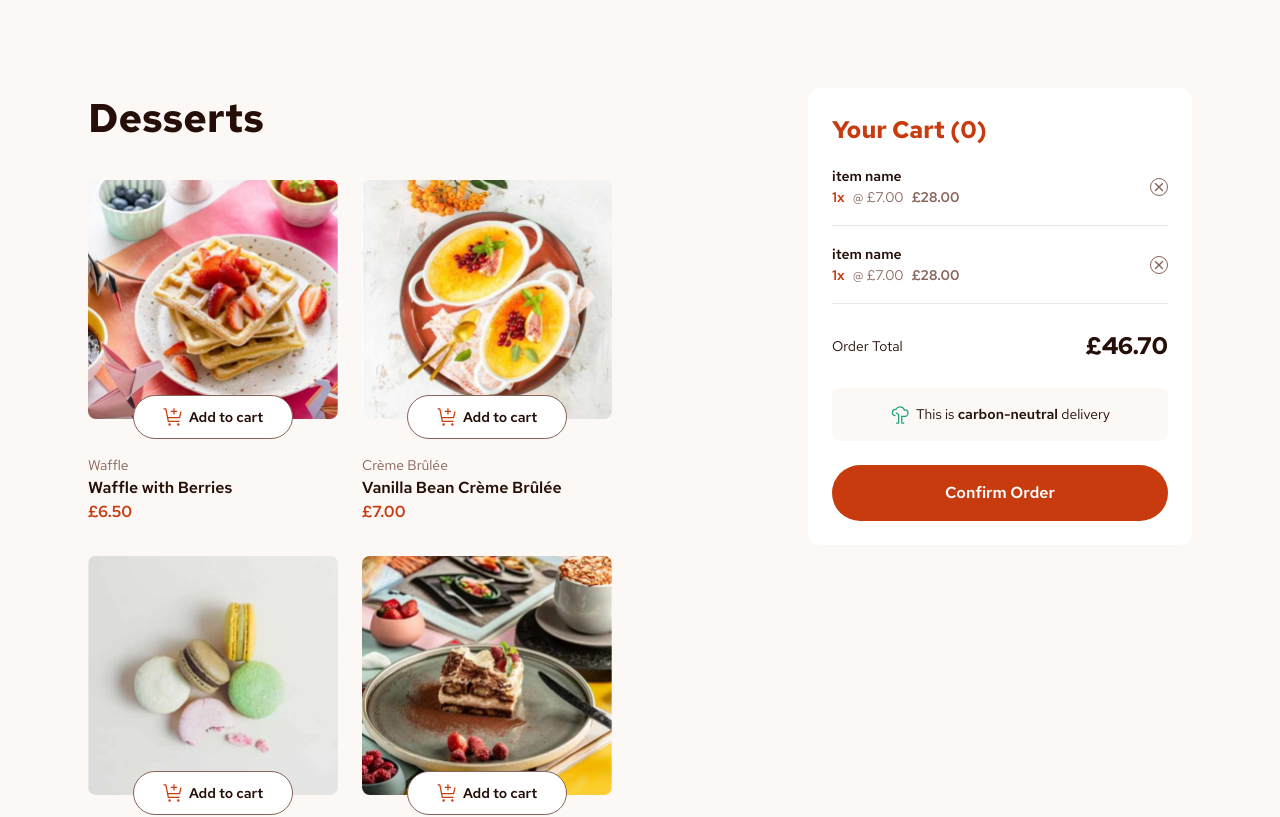
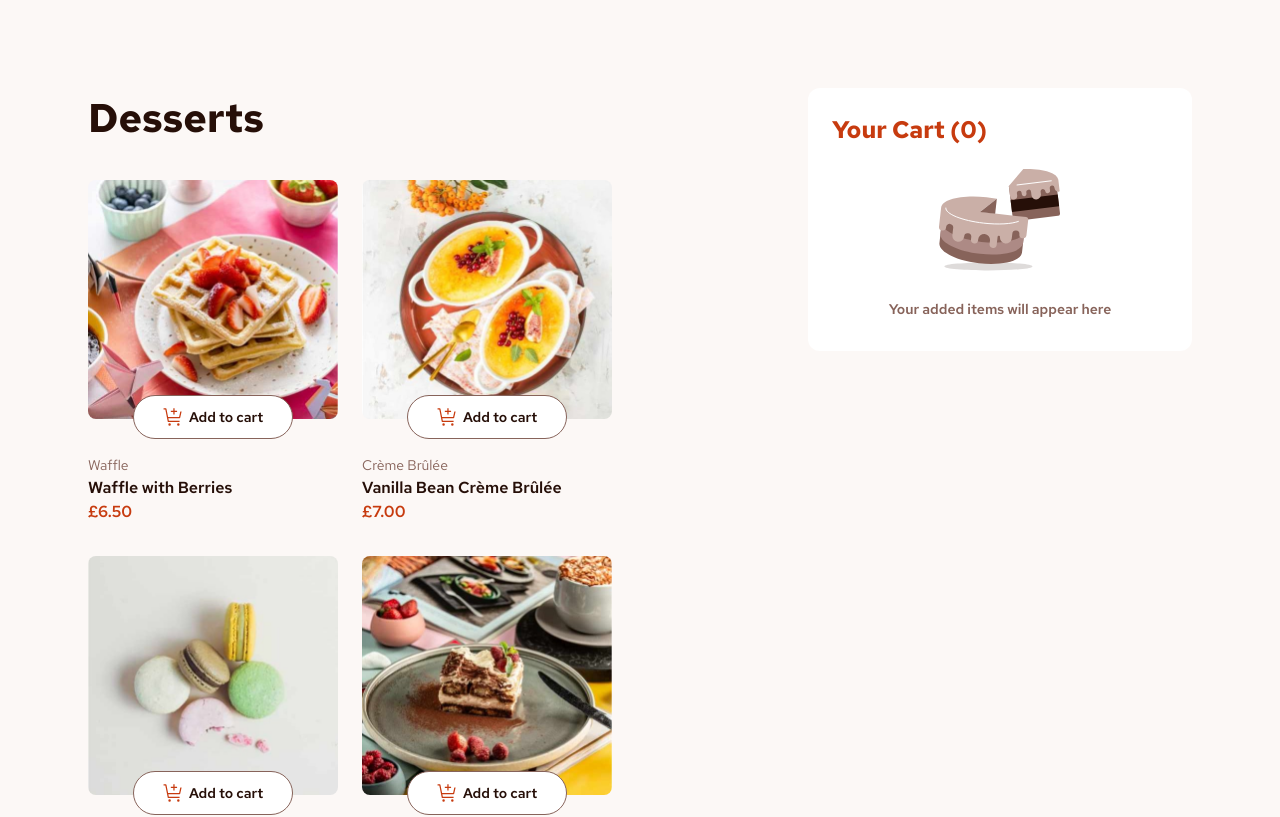
Before and after one commit to anetakasprzak/fm-product-list-cart, a React (Vite) app: page / in a window 1280 px wide. Shown: the top 817 px of the page. Built offline with nearby package versions, Linux system fonts and the light colour scheme.

Commit message:
increase/decrease item quantity in cart

```diff
--- a/src/App.tsx
+++ b/src/App.tsx
@@ -3,20 +3,56 @@ import Card from "./components/Card";
 import { fakeData } from "./data";
 import { useState } from "react";
 
+export type CartItem = { id: number; quantity: number };
+
 function App() {
-  const [productsInTheCart, setProductsInTheCart] = useState([
-    {
-      image: {
-        thumbnail: "./assets/images/image-waffle-thumbnail.jpg",
-        mobile: "./assets/images/image-waffle-mobile.jpg",
-        tablet: "./assets/images/image-waffle-tablet.jpg",
-        desktop: "./assets/images/image-waffle-desktop.jpg",
-      },
-      name: "Waffle with Berries",
-      category: "Waffle",
-      price: 6.5,
-    },
-  ]);
+  const [cartItems, setCartItems] = useState<CartItem[]>([]);
+
+  const getItemQuantity = (id: number) =>
+    cartItems.find((item) => item.id === id)?.quantity || 0;
+
+  const cartQuantity = cartItems.reduce(
+    (quantity, item) => item.quantity + quantity,
+    0
+  );
+
+  const increaseCartQuantity = (id: number) => {
+    return setCartItems((currItems) => {
+      if (currItems.find((item) => item.id === id) == null) {
+        return [...currItems, { id, quantity: 1 }];
+      } else {
+        return currItems.map((item) => {
+          if (item.id === id) {
+            return { ...item, quantity: item.quantity + 1 };
+          } else {
+            return item;
+          }
+        });
+      }
+    });
+  };
+
+  const decreaseCartQuantity = (id: number) => {
+    return setCartItems((currItems) => {
+      if (currItems.find((item) => item.id === id)?.quantity === 1) {
+        return currItems.filter((item) => item.id !== id);
+      } else {
+        return currItems.map((item) => {
+          if (item.id === id) {
+            return { ...item, quantity: item.quantity - 1 };
+          } else {
+            return item;
+          }
+        });
+      }
+    });
+  };
+
+  // const removeCartItem = (id: number) => {
+  //   return setCartItems((currItems) =>
+  //     currItems.filter((item) => item.id !== id)
+  //   );
+  // };
 
   return (
     <div className="bg-[#FCF8F6] p-[8.8rem] lg:py-[7rem] lg:px-[6rem] xsm:py-[5rem] xsm:px-[2rem]">
@@ -30,12 +66,14 @@ function App() {
               <Card
                 key={item.name}
                 item={item}
-                setProductsInTheCart={setProductsInTheCart}
+                getItemQuantity={getItemQuantity}
+                increaseCartQuantity={increaseCartQuantity}
+                decreaseCartQuantity={decreaseCartQuantity}
               />
             ))}
           </div>
         </div>
-        <Cart productsInTheCart={productsInTheCart} />
+        <Cart cartItems={cartItems} cartQuantity={cartQuantity} />
       </div>
     </div>
   );
--- a/src/components/Card.tsx
+++ b/src/components/Card.tsx
@@ -1,31 +1,20 @@
-import { useState } from "react";
+import { MenuItem } from "../data";
 
 interface CardProps {
-  item: {
-    image: {
-      thumbnail: string;
-      mobile: string;
-      tablet: string;
-      desktop: string;
-    };
-    name: string;
-    category: string;
-    price: number;
-  };
+  item: MenuItem;
+  getItemQuantity: (id: number) => number;
+  increaseCartQuantity: (id: number) => void;
+  decreaseCartQuantity: (id: number) => void;
 }
 
-function Card({ item }: CardProps) {
+function Card({
+  item,
+  getItemQuantity,
+  increaseCartQuantity,
+  decreaseCartQuantity,
+}: CardProps) {
   const { name, category, price, image } = item || {};
-  const [quantity, setQuantity] = useState(0);
-
-  const decrease = () => {
-    if (quantity === 0) return;
-    setQuantity((quantity) => quantity - 1);
-  };
-
-  const increase = () => {
-    setQuantity((quantity) => quantity + 1);
-  };
+  const quantity = getItemQuantity(item.id);
 
   return (
     <div>
@@ -42,10 +31,10 @@ function Card({ item }: CardProps) {
         </picture>
 
         <div>
-          {quantity === 0 && (
+          {quantity === 0 ? (
             <button
               className="w-[16rem] h-[4.4rem] text-[1.4rem] flex items-center justify-center gap-2 bg-white border border-[#87635A] rounded-full hover:text-[#C73B0F] hover:border-[#C73B0F] transition-all duration-200 absolute top-[90%] left-[50%] translate-x-[-50%]"
-              onClick={increase}
+              onClick={() => increaseCartQuantity(item.id)}
             >
               <img
                 src="../../public/assets/images/icon-add-to-cart.svg"
@@ -53,11 +42,10 @@ function Card({ item }: CardProps) {
               />
               <p>Add to cart</p>
             </button>
-          )}
-          {quantity >= 1 && (
+          ) : (
             <div className="w-[16rem] h-[4.4rem]  bg-[#C73B0F] rounded-full absolute top-[90%] left-[50%] translate-x-[-50%] flex items-center justify-between px-7">
               <button
-                onClick={decrease}
+                onClick={() => decreaseCartQuantity(item.id)}
                 className="border border-white py-[1rem] px-[0.6rem] rounded-full bg-[#c73b0f] hover:bg-white group transition-all duration-200"
               >
                 <svg
@@ -75,7 +63,7 @@ function Card({ item }: CardProps) {
               <span className="text-white text-[1.4rem]">{quantity}</span>
 
               <button
-                onClick={increase}
+                onClick={() => increaseCartQuantity(item.id)}
                 className="border border-white py-[0.6rem] px-[0.6rem] rounded-full bg-[#c73b0f] hover:bg-white group transition"
               >
                 <svg
--- a/src/components/Cart.tsx
+++ b/src/components/Cart.tsx
@@ -1,9 +1,20 @@
-function Cart() {
+import type { CartItem } from "../App";
+import { fakeData } from "../data";
+
+function Cart({
+  cartItems,
+  cartQuantity,
+}: {
+  cartItems: CartItem[];
+  cartQuantity: number;
+}) {
   return (
     <div className="flex flex-col shrink-0 w-[38.4rem] h-max bg-white p-[2.4rem] rounded-[1.2rem] lg:w-[100%]">
-      <h2 className="text-[#C73B0F] font-[700] text-[2.4rem]">Your Cart (0)</h2>
-      {/* <EmptyCart /> */}
-      <CartList />
+      <h2 className="text-[#C73B0F] font-[700] text-[2.4rem]">
+        Your Cart ({cartQuantity})
+      </h2>
+
+      {!cartItems.length ? <EmptyCart /> : <CartList cartItems={cartItems} />}
     </div>
   );
 }
@@ -23,16 +34,15 @@ function EmptyCart() {
   );
 }
 
-function CartList() {
+function CartList({ cartItems }: { cartItems: CartItem[] }) {
   return (
     <div>
       <ul className="flex flex-col">
-        <li className="border-b-[1px] border-[#F5EEEC)]">
-          <CartItem />
-        </li>
-        <li className="border-b-[1px] border-[#F5EEEC)]">
-          <CartItem />
-        </li>
+        {cartItems?.map((item) => (
+          <li key={item.id} className="border-b-[1px] border-[#F5EEEC)]">
+            <CartItem id={item.id} quantity={item.quantity} />
+          </li>
+        ))}
       </ul>
 
       {/* SUMMARY */}
@@ -60,15 +70,23 @@ function CartList() {
   );
 }
 
-function CartItem() {
+function CartItem({ id, quantity }: CartItem) {
+  const item = fakeData.find((item) => item.id === id);
+
+  if (item == null) {
+    return null;
+  }
+
   return (
     <div className="flex justify-between py-7">
       <div className="flex flex-col">
-        <h4 className="font-[600] text-[1.4rem] text-[#260F08]">item name</h4>
-        <div className="flex gap-[0.8rem]">
-          <span className="font-[600] text-[1.4rem] text-[#C73B0F]">1x</span>
+        <h4 className="font-[600] text-[1.4rem] text-[#260F08]">{item.name}</h4>
+        <div className="flex gap-[0.8rem] items-center">
+          <span className="font-[600] text-[1.4rem] text-[#C73B0F]">
+            {quantity}
+          </span>
           <span className="font-[400] text-[1.4rem] text-[#87635A]">
-            @ £7.00
+            @ £{item.price.toFixed(2)}
           </span>
           <span className="font-[600] text-[1.4rem] text-[#87635A]">
             £28.00
--- a/src/data.ts
+++ b/src/data.ts
@@ -1,5 +1,20 @@
+export type MenuItem = {
+  id: number;
+  image: {
+    thumbnail: string;
+    mobile: string;
+    tablet: string;
+    desktop: string;
+  };
+  name: string;
+  category: string;
+  price: number;
+  quantity?: number;
+};
+
 export const fakeData = [
   {
+    id: 1,
     image: {
       thumbnail: "./assets/images/image-waffle-thumbnail.jpg",
       mobile: "./assets/images/image-waffle-mobile.jpg",
@@ -11,6 +26,7 @@ export const fakeData = [
     price: 6.5,
   },
   {
+    id: 2,
     image: {
       thumbnail: "./assets/images/image-creme-brulee-thumbnail.jpg",
       mobile: "./assets/images/image-creme-brulee-mobile.jpg",
@@ -22,6 +38,7 @@ export const fakeData = [
     price: 7.0,
   },
   {
+    id: 3,
     image: {
       thumbnail: "./assets/images/image-macaron-thumbnail.jpg",
       mobile: "./assets/images/image-macaron-mobile.jpg",
@@ -33,6 +50,7 @@ export const fakeData = [
     price: 8.0,
   },
   {
+    id: 4,
     image: {
       thumbnail: "./assets/images/image-tiramisu-thumbnail.jpg",
       mobile: "./assets/images/image-tiramisu-mobile.jpg",
@@ -44,6 +62,7 @@ export const fakeData = [
     price: 5.5,
   },
   {
+    id: 5,
     image: {
       thumbnail: "./assets/images/image-baklava-thumbnail.jpg",
       mobile: "./assets/images/image-baklava-mobile.jpg",
@@ -55,6 +74,7 @@ export const fakeData = [
     price: 4.0,
   },
   {
+    id: 6,
     image: {
       thumbnail: "./assets/images/image-meringue-thumbnail.jpg",
       mobile: "./assets/images/image-meringue-mobile.jpg",
@@ -66,6 +86,7 @@ export const fakeData = [
     price: 5.0,
   },
   {
+    id: 7,
     image: {
       thumbnail: "./assets/images/image-cake-thumbnail.jpg",
       mobile: "./assets/images/image-cake-mobile.jpg",
@@ -77,6 +98,7 @@ export const fakeData = [
     price: 4.5,
   },
   {
+    id: 8,
     image: {
       thumbnail: "./assets/images/image-brownie-thumbnail.jpg",
       mobile: "./assets/images/image-brownie-mobile.jpg",
@@ -88,6 +110,7 @@ export const fakeData = [
     price: 4.5,
   },
   {
+    id: 9,
     image: {
       thumbnail: "./assets/images/image-panna-cotta-thumbnail.jpg",
       mobile: "./assets/images/image-panna-cotta-mobile.jpg",
```
